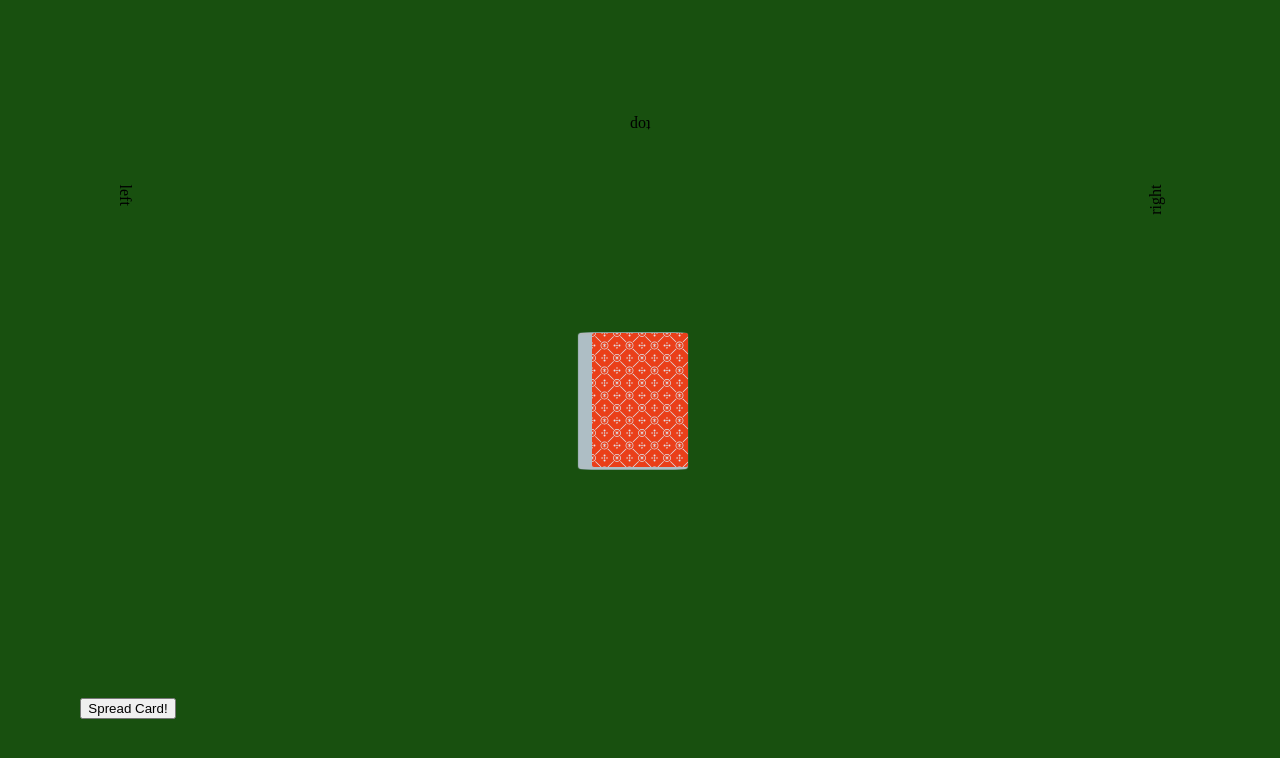
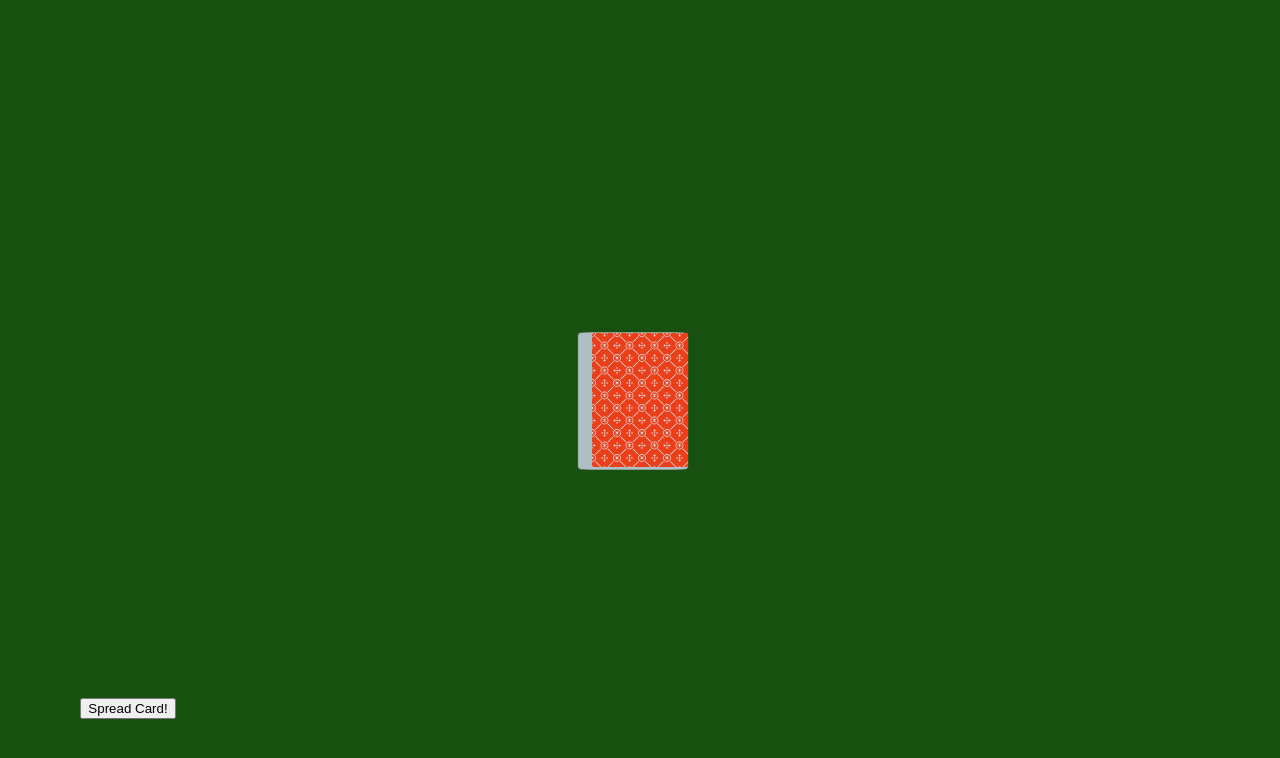
Before and after one commit to harum/card-game, a React app: page / in a window 1280 px wide. Shown: the top 758 px of the page. Built offline with nearby package versions, Linux system fonts and the light colour scheme.

Commit message:
add enemy hand card(still using dummu)

```diff
--- a/src/App.js
+++ b/src/App.js
@@ -9,6 +9,7 @@ import HandCards from './components/HandCards';
 import Deck from './components/Deck';
 
 
+const cardos = new Array(13).fill({});
 const cards = [
   {
     type: 'spade',
@@ -115,6 +116,14 @@ class App extends Component {
     />
   )
 
+  getEnemyCards = () => (
+    <HandCards
+      cards={cardos}
+      showCard={this.state.showCard}
+      onCardClick={index => this.pickCard(index)}
+    />
+  )
+
   getPlayButton = () => (
     <button onClick={this.spreadCards}>
       Spread Card!
@@ -146,6 +155,9 @@ class App extends Component {
           deck={this.getDeck()}
           handCards={this.getHandCards()}
           playButton={this.getPlayButton()}
+          enemy1Cards={this.getEnemyCards()}
+          enemy2Cards={this.getEnemyCards()}
+          enemy3Cards={this.getEnemyCards()}
         />
       </div>
     );
--- a/src/components/Card/index.js
+++ b/src/components/Card/index.js
@@ -25,7 +25,7 @@ const Card = ({
 
   return (
     <div>
-      { number !== '' && type !== '' ? (
+      { number !== undefined && type !== undefined ? (
         <div className={containerClass}>
           <div className="c-card__top">
             <CardNumber type={type} number={number} />
--- a/src/components/Deck/index.js
+++ b/src/components/Deck/index.js
@@ -33,10 +33,7 @@ const getCardDeck = (spread) => {
           marginLeft: LEFT_DECK_MRGN - (CARDS_IN_DECK - i)
         }}
       >
-        <Card
-          type=""
-          number=""
-        />
+        <Card />
       </div>
     );
     cards.push(el);
--- a/src/components/Table/index.js
+++ b/src/components/Table/index.js
@@ -2,19 +2,21 @@ import React from 'react';
 import PropTypes from 'prop-types';
 import './style.scss';
 
-const Table = ({ handCards, deck, playButton }) => (
+const Table = ({
+  handCards, deck, playButton, enemy1Cards, enemy2Cards, enemy3Cards
+}) => (
   <div className="c-table">
     <div className="c-table__item" />
     <div className="c-table__item">
       <div className="c-table__card-placeholder c-table__card-placeholder--top">
-        top
+        {enemy1Cards}
       </div>
     </div>
     <div className="c-table__item" />
 
     <div className="c-table__item c-table__item--left">
       <div className="c-table__card-placeholder c-table__card-placeholder--left">
-        left
+        {enemy2Cards}
       </div>
     </div>
     <div className="c-table__item">
@@ -22,7 +24,7 @@ const Table = ({ handCards, deck, playButton }) => (
     </div>
     <div className="c-table__item c-table__item--right">
       <div className="c-table__card-placeholder c-table__card-placeholder--right">
-        right
+        {enemy3Cards}
       </div>
     </div>
 
@@ -41,7 +43,10 @@ const Table = ({ handCards, deck, playButton }) => (
 Table.propTypes = {
   handCards: PropTypes.object.isRequired,
   deck: PropTypes.object.isRequired,
-  playButton: PropTypes.object
+  playButton: PropTypes.object,
+  enemy1Cards: PropTypes.object.isRequired,
+  enemy2Cards: PropTypes.object.isRequired,
+  enemy3Cards: PropTypes.object.isRequired
 };
 
 Table.defaultProps = {
```
